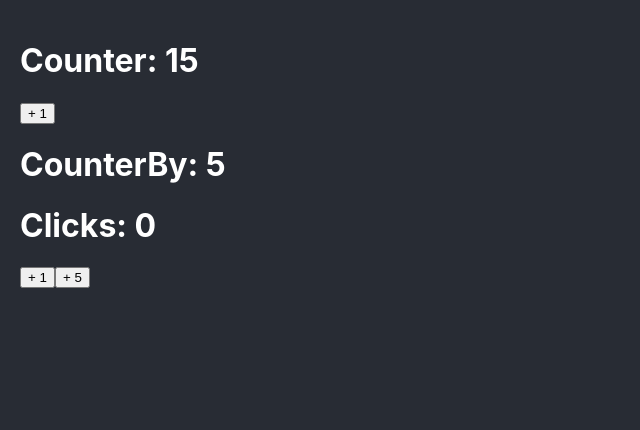
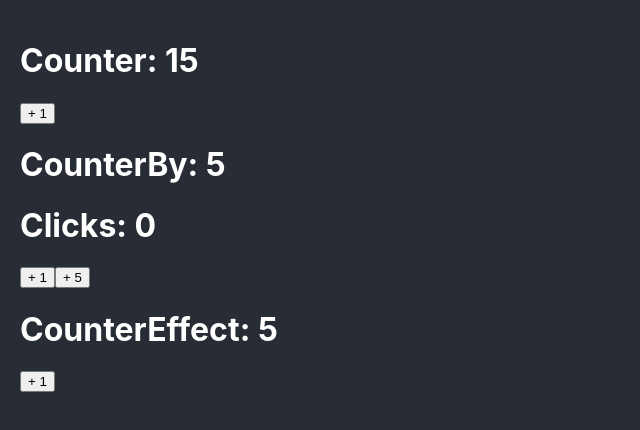
Before and after one commit to alexelizaga/00-react-bases, a React (Create React App) app: page / in a window 1280 px wide. Shown: the top 430 px of the page, without its empty margins (0-640 px from the left). Built offline with nearby package versions, Linux system fonts and the light colour scheme.

Commit message:
14. useEffect - CounterEffect

```diff
--- a/src/App.tsx
+++ b/src/App.tsx
@@ -1,11 +1,13 @@
 import { Counter } from './bases/Counter';
 import { CounterBy } from './bases/CounterBy';
+import { CounterEffect } from './bases/CounterEffect';
 
 function App() {
   return (
     <>
       <Counter initialValue={ 15 } />
       <CounterBy />
+      <CounterEffect />
     </>
   );
 }
--- /dev/null
+++ b/src/bases/CounterEffect.tsx
@@ -0,0 +1,26 @@
+import { useEffect, useState } from 'react';
+
+const MAXIMUN_COUNT = 10;
+
+export const CounterEffect = () => {
+    const [counter, setCounter] = useState( 5 );
+
+    const handleClick = () => {
+        setCounter( prev => Math.min(prev + 1, MAXIMUN_COUNT) );
+    };
+
+    useEffect( () => {
+        if ( counter < 10 ) return;
+        console.log('%cValor máximo alcanzado', 'color: red; background-color: black;');
+    }, [counter]);
+
+    return (
+        <>
+            <h1>CounterEffect: { counter }</h1>
+
+            <button onClick={ handleClick }>
+                + 1
+            </button>
+        </>
+    );
+};
```
Also changed, not shown: 1 other file (tests, documents, lock files or other folders).
